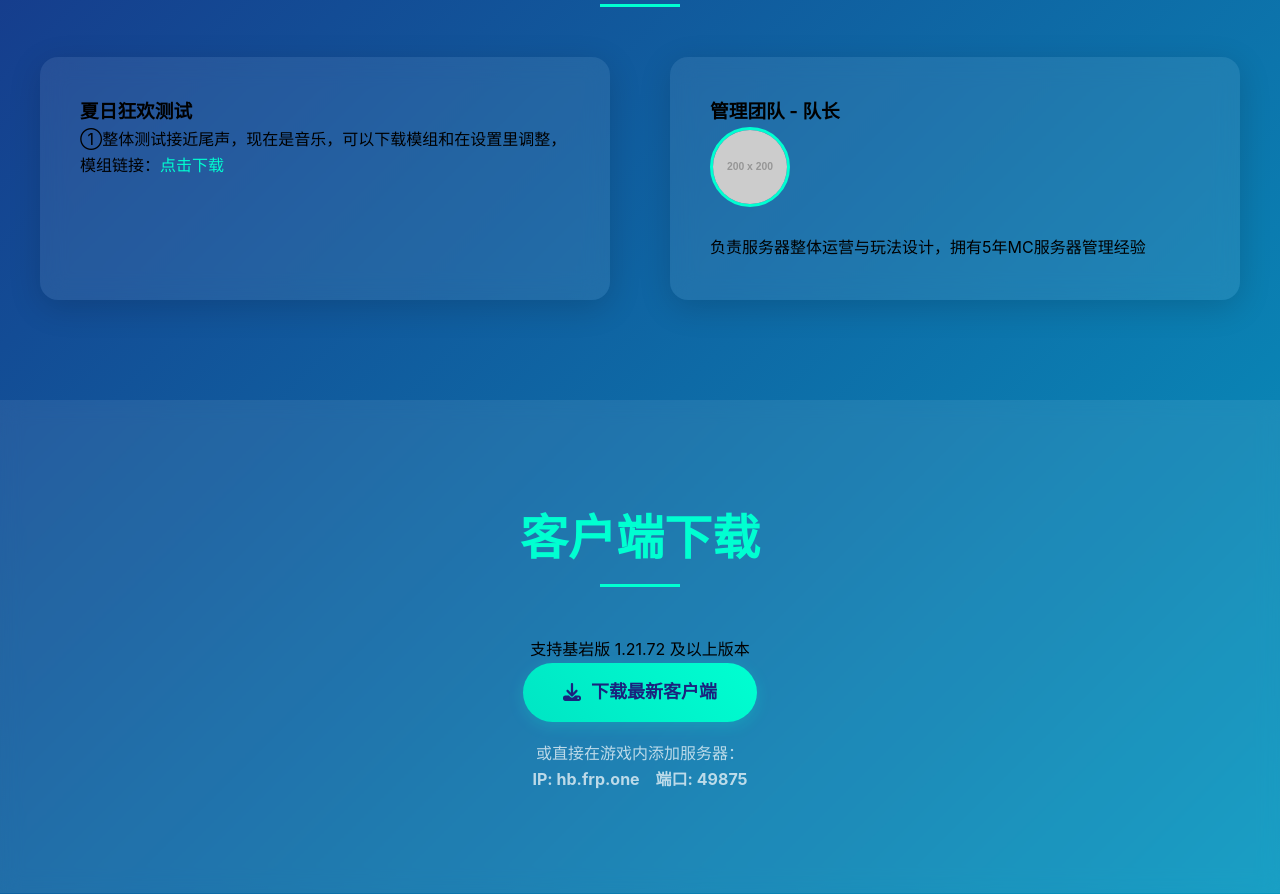
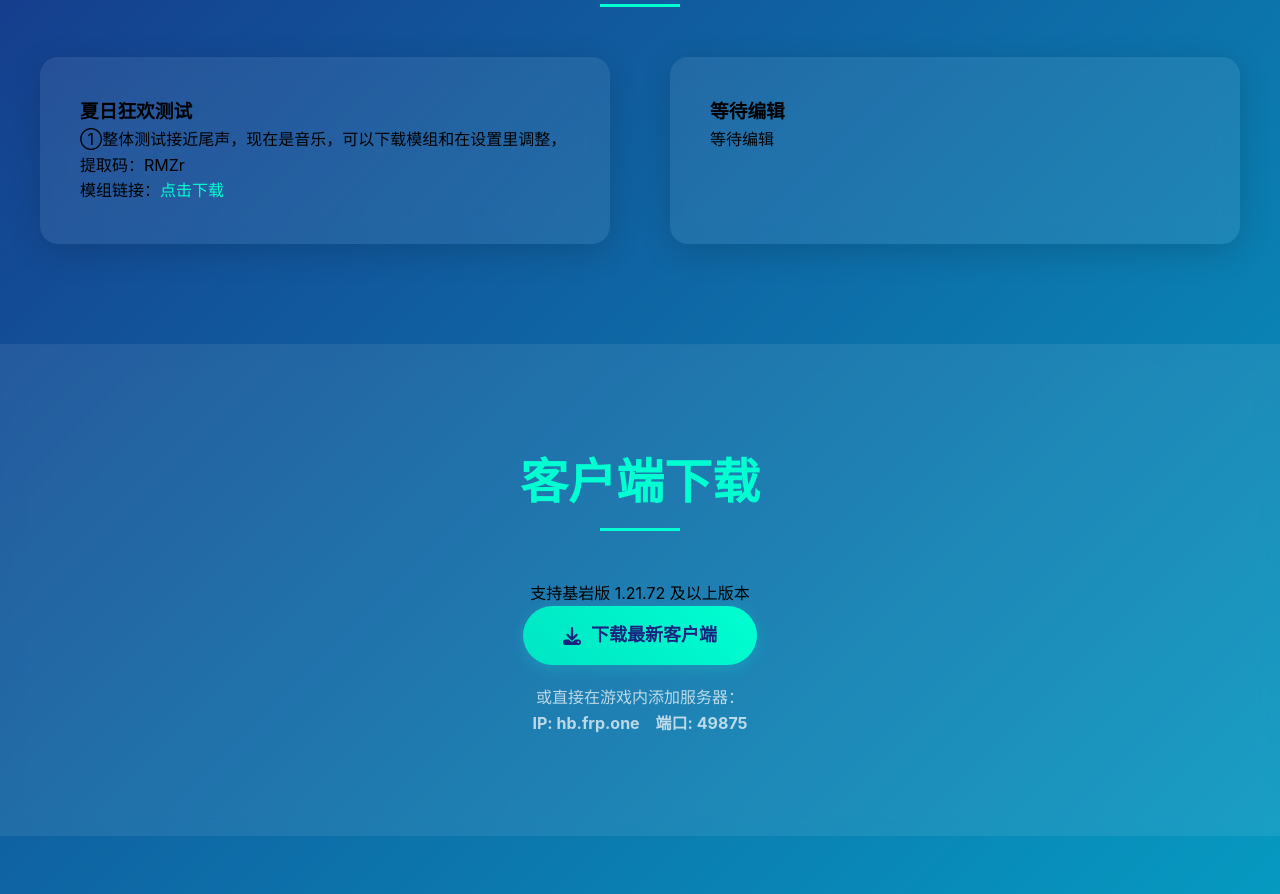
Before and after one commit to JERC-STU/JERC-STU.github.io, a plain HTML site: page index.html in a window 1280 px wide. Shown: the part 1560-2454 px from the top of the page. Drawn offline with Linux system fonts and the light colour scheme; placeholder pictures from the web are drawn by us.

Commit message:
index.html

```diff
--- a/index.html
+++ b/index.html
@@ -400,12 +400,11 @@
         <div class="team-grid">
             <div class="team-member animated-entrance">
                 <h3>夏日狂欢测试</h3>
-                <p>①整体测试接近尾声，现在是音乐，可以下载模组和在设置里调整，<br>模组链接：<a href="https://www.123865.com/s/fZvtVv-ObLyh?提取码：RMZr" style="color: var(--primary);">点击下载</a></p>
+                <p>①整体测试接近尾声，现在是音乐，可以下载模组和在设置里调整，提取码：RMZr<br>模组链接：<a href="https://www.123865.com/s/fZvtVv-ObLyh?提取码：RMZr" style="color: var(--primary);">点击下载</a></p>
             </div>
             <div class="team-member animated-entrance">
-                <h3>管理团队 - 队长</h3>
-                <img src="https://via.placeholder.com/200x200.png/ffffff/000000?text=队长头像" alt="队长" class="member-avatar">
-                <p>负责服务器整体运营与玩法设计，拥有5年MC服务器管理经验</p>
+                <h3>等待编辑</h3>
+                <p>等待编辑</p>
             </div>
         </div>
     </section>
```
